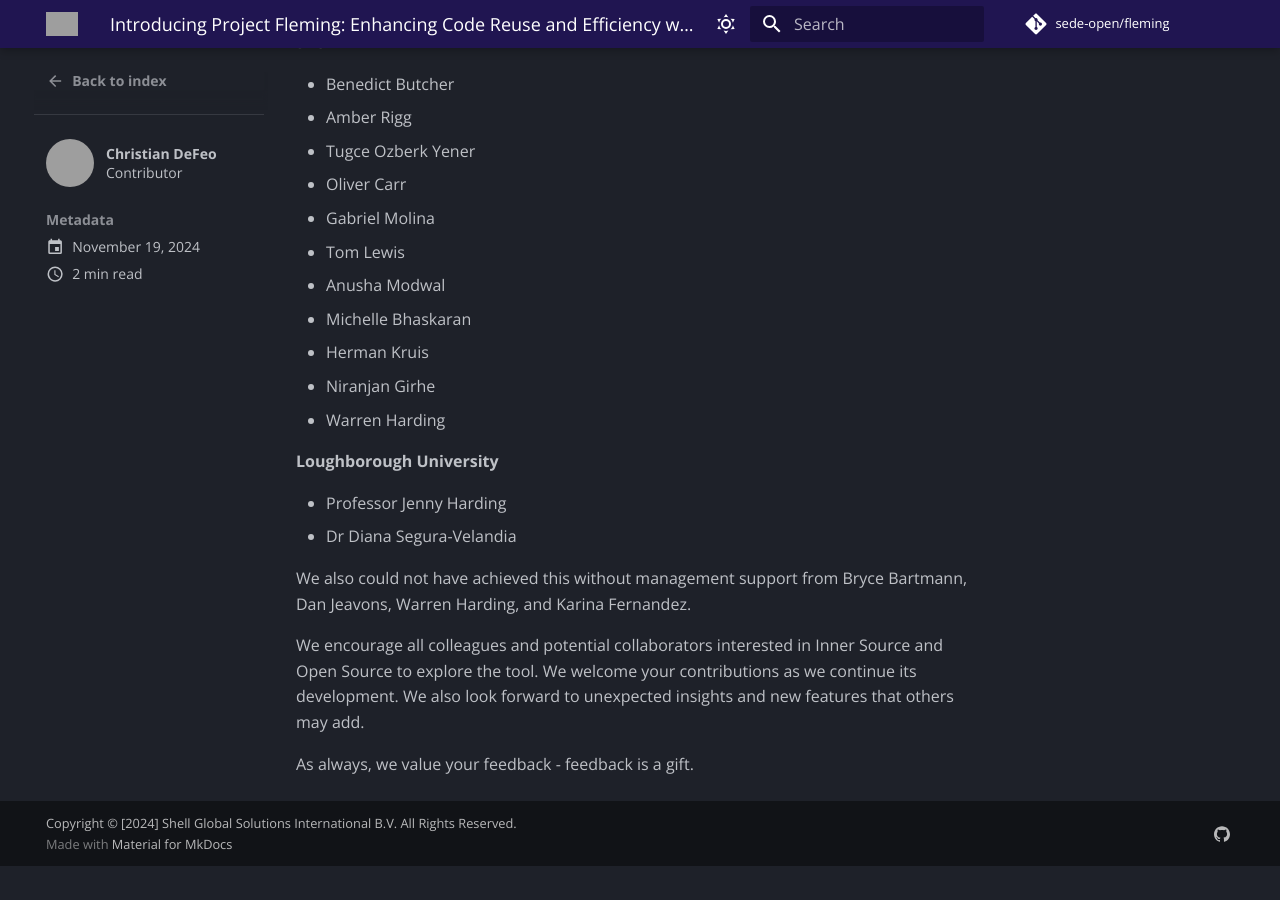
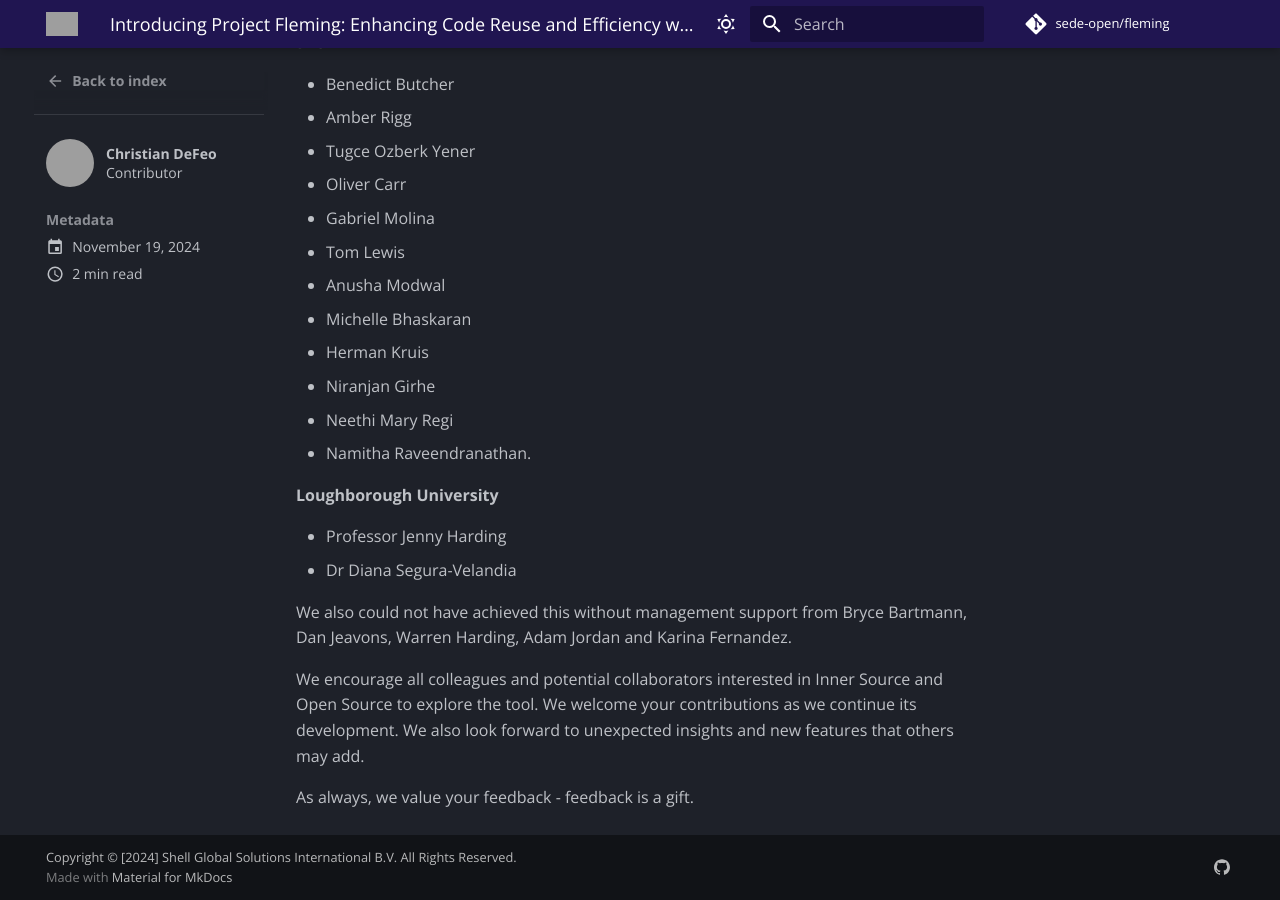
Before and after one commit to spier/Fleming, an MkDocs documentation site: the page built from docs/blog/posts/innersouce-community.md, in a window 1280 px wide and 900 px high, scrolled down 847 px. Built offline with MkDocs 1.6.1 and Material for MkDocs 9.7.7, drawn with Linux system fonts in a browser that asks for light colours; some web fonts are replaced; comment, search, counter and statistics services are not loaded; before the commit the page ends 1713 px from its top, so only the background shows below that; grey boxes are pictures that could not be loaded.

Commit message:
Update Blog

```diff
--- a/docs/blog/posts/innersouce-community.md
+++ b/docs/blog/posts/innersouce-community.md
@@ -34,14 +34,15 @@ Specific thanks go to the following individuals:
 * Michelle Bhaskaran
 * Herman Kruis
 * Niranjan Girhe
-* Warren Harding
+* Neethi Mary Regi
+* Namitha Raveendranathan.
 
 **Loughborough University**
 
 * Professor Jenny Harding
 * Dr Diana Segura-Velandia
 
-We also could not have achieved this without management support from Bryce Bartmann, Dan Jeavons, Warren Harding, and Karina Fernandez.
+We also could not have achieved this without management support from Bryce Bartmann, Dan Jeavons, Warren Harding, Adam Jordan and Karina Fernandez.
 
 We encourage all colleagues and potential collaborators interested in Inner Source and Open Source to explore the tool. We welcome your contributions as we continue its development. We also look forward to unexpected insights and new features that others may add.
 
```
